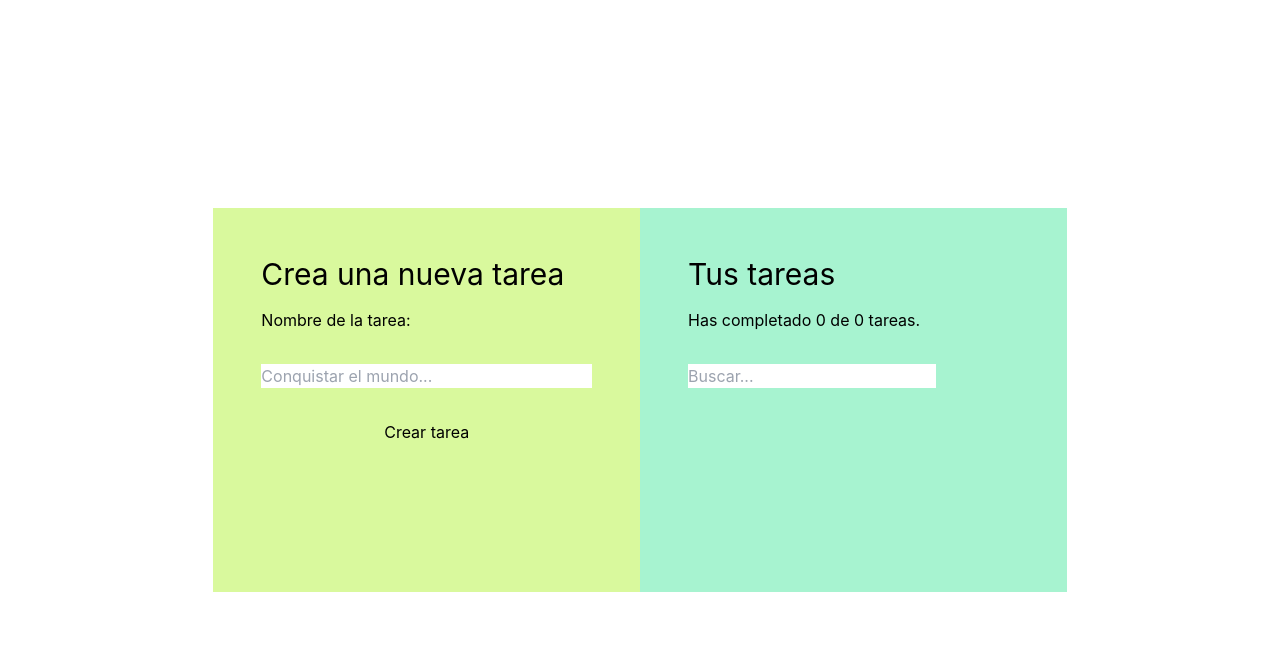
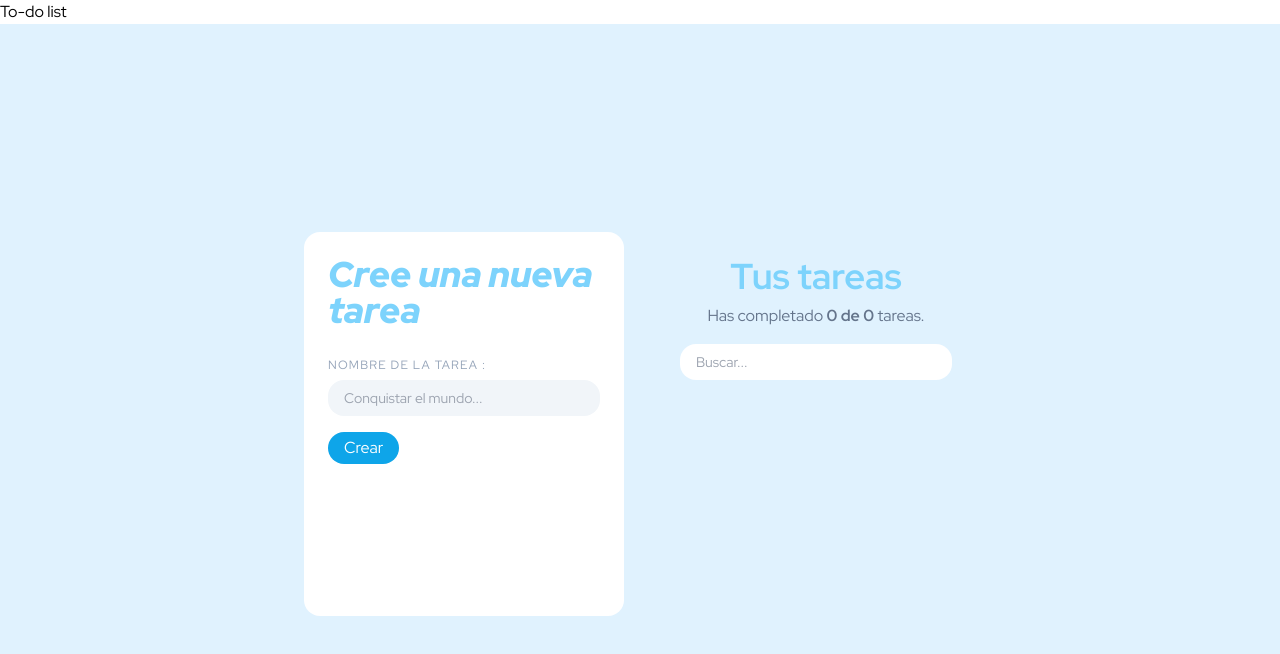
Before and after one commit to marthadominguez/to-do-list, a React (Create React App) app: page / in a window 1280 px wide. Shown: the top 654 px of the page. Built offline with nearby package versions, Linux system fonts and the light colour scheme.

Commit message:
estilos añadidos

```diff
--- a/public/index.html
+++ b/public/index.html
@@ -8,6 +8,14 @@
       name="description"
       content="Web site created using create-react-app"
     />
+    <link
+      href="https://fonts.googleapis.com/icon?family=Material+Icons+Round"
+      rel="stylesheet"
+    />
+    <link rel="preconnect" href="https://fonts.googleapis.com">
+<link rel="preconnect" href="https://fonts.gstatic.com" crossorigin>
+<link href="https://fonts.googleapis.com/css2?family=Red+Hat+Display:ital,wght@0,400;0,500;0,700;0,900;1,900&display=swap" rel="stylesheet"
+
     <!--
       manifest.json provides metadata used when your web app is installed on a
       user's mobile device or desktop. See https://developers.google.com/web/fundamentals/web-app-manifest/
--- a/src/App.js
+++ b/src/App.js
@@ -1,27 +1,21 @@
 import React, { useState } from "react";
 import { TodoSearch } from './components/TodoSearch'
 import { TodoItem } from './components/TodoItem';
-import { TodoList } from './components/TodoList';
+import useLocalStorage from "./customHooks/useLocalStorage";
 
 function App() {
 
-  const localStorageTodos = localStorage.getItem('TODOS_V1')
-  let parsedTodos;
-  if (!localStorageTodos) {
-    // no existen todos todavía, le asignamos entonces una lista vacía.
-    localStorage.setItem('TODOS_V1', JSON.stringify([]))
-    parsedTodos = []
-  } else {
-    //todos ya existentes
-    parsedTodos = JSON.parse(localStorageTodos)
-  }
+  const { item: todos, guardarItem: guardarTodos } = useLocalStorage("TODOS_V1", []);
+  const [newTodo, setNewTodo] = useState("");
+  const [busqueda, setBusqueda] = useState("");
 
-  const [busqueda, setBusqueda] = useState("");
-  const [todos, setTodos] = useState(parsedTodos)
   const todosCompletados = todos.filter(todo => todo.completed).length;
   const todosTotal = todos.length;
 
   let todosBuscados = [];
+
+  // Si no hay búsqueda, devuelve la lista de todos los TODO's en el Local Storage
+  // De lo contrario, filtra la lista de TODO's y retorna los que incluyen el texto buscado
   if (busqueda.length < 1) {
     todosBuscados = todos
   } else {
@@ -32,10 +26,18 @@ function App() {
     });
   }
 
-  const guardarTodos = (newTodos) => {
-    const stringifiedTodos = JSON.stringify(newTodos);
-    localStorage.setItem('TODOS_V1', stringifiedTodos);
-    setTodos(newTodos);
+  const crearTodo = (text) => {
+    const newTodos = [...todos];
+    newTodos.push({
+      text,
+      completed: false
+    })
+    guardarTodos(newTodos);
+  }
+
+  const onSubmit = (event) => {
+    event.preventDefault();
+    crearTodo(newTodo);
   }
 
   const completarTodos = (texto) => {
@@ -55,30 +57,39 @@ function App() {
     guardarTodos(newTodos);
   }
 
+  const onChange = (event) => {
+    setNewTodo(event.target.value);
+    console.log(event.target.value)
+  };
+
   return (
-    <div className="App flex justify-center h-screen items-center">
-      <div className="bg-lime-200 p-12 flex flex-col w-1/3 h-96">
-        <h2 className="text-3xl">Crea una nueva tarea</h2>
-        <span className="my-4">Nombre de la tarea:</span>
-        <input className="my-4" placeholder="Conquistar el mundo..."></input>
-        <button className="my-4" type="button" onClick={console.log()} >Crear tarea</button>
+    <div className="App font bg-color flex justify-center h-screen items-center font-sans">
+      <div className="bg-white p-6 m-4 flex flex-col w-1/4 h-96 rounded-2xl">
+        <h2 className="text-4xl font-bold text-sky-300 mb-6 leading-9 italic">Cree una nueva tarea</h2>
+        <form onSubmit={onSubmit}>
+          <label htmlFor="tarea" className="tracking-widest text-slate-400 text-xs">NOMBRE DE LA TAREA :</label>
+          <input value={newTodo} id="tarea" onChange={onChange} className="my-2 input rounded-2xl" placeholder="Conquistar el mundo..."></input>
+          <button className="my-2 button text-white" type="submit" disabled={newTodo === "" ? true : false }>Crear</button>
+        </form>
       </div>
-      <div className="bg-emerald-200 p-12 flex flex-col w-1/3 h-96" >
-        <h2 className="text-3xl" >Tus tareas </h2>
-        <span className="my-4" >Has completado {todosCompletados} de {todosTotal} tareas.</span>
+
+      <div className=" p-6 m-4 flex flex-col w-1/4 h-96 rounded-2xl" >
+        <h2 className="text-4xl font-bold text-center text-sky-300" >Tus tareas </h2>
+        <span className="my-2 text-center text-slate-500" >Has completado <b>{todosCompletados} de {todosTotal}</b> tareas.</span>
         <TodoSearch busqueda={busqueda} setBusqueda={setBusqueda} ></TodoSearch>
-        <TodoList>
+        <ul className="overflow-auto">
           {todosBuscados.map((todo, index) => (
             <TodoItem
               key={index}
               text={todo.text}
               completed={todo.completed}
               onComplete={() => completarTodos(todo.text)}
-              onDelete={()=> eliminarTodos(todo.text)}
-              >
+              onDelete={() => eliminarTodos(todo.text)}
+            >
             </TodoItem>))}
-        </TodoList>
+        </ul>
       </div>
+
     </div>
   );
 }
--- a/src/components/TodoItem.jsx
+++ b/src/components/TodoItem.jsx
@@ -1,11 +1,15 @@
 import React from "react";
 
-export const TodoItem = ({text, onComplete, onDelete}) => {
+export const TodoItem = ({ text, onComplete, onDelete }) => {
   return (
-    <div className="my-4">
-      <button className="mx-4" onClick={onComplete}>check</button>
-      <span >{text}</span>
-      <button className="mx-4" onClick={onDelete}>delete</button>
+    <div className="my-2 todo-item flex">
+      <button className="px-2 flex items-center text-sky-100 hover:text-sky-300" onClick={onComplete}>
+        <span className="material-icons-round text-xl">radio_button_unchecked</span>
+      </button>
+      <span className="w-11/12 text-slate-600 flex items-center">{text}</span>
+      <button className="px-2 flex items-center text-sky-100 hover:text-red-500" onClick={onDelete}>
+        <span className="material-icons-round text-xl">close</span>
+      </button>
     </div>
   );
 };
--- a/src/components/TodoList.jsx
+++ /dev/null
@@ -1,9 +0,0 @@
-import React from 'react';
-
-export const TodoList = (props) => {
-  return <div>
-    <section>
-      <ul>{props.children}</ul>
-    </section>
-  </div>;
-};
--- a/src/components/TodoSearch.jsx
+++ b/src/components/TodoSearch.jsx
@@ -7,7 +7,7 @@ export const TodoSearch = ({busqueda, setBusqueda}) => {
 
   return (
     <div>
-      <input className="my-4" onChange={onSearch} value={busqueda} placeholder="Buscar..."></input>
+      <input className="my-2 search" onChange={onSearch} value={busqueda} placeholder="Buscar..."></input>
     </div>
   );
 };
--- /dev/null
+++ b/src/customHooks/useLocalStorage.js
@@ -0,0 +1,28 @@
+import { useState } from "react";
+
+// Hook para guardar en el Local Storage los TODO's
+const useLocalStorage = (itemName, initialValue) => {
+    const localStorageItem = localStorage.getItem(itemName)
+    let parsedItems;
+
+    // Si no existe item en el Local Storage, le asigna una lista vacía.
+    // De lo contrario, convierte en un array los items existentes en parsedItems.
+    if (!localStorageItem) {
+        localStorage.setItem(itemName, JSON.stringify(initialValue));
+        parsedItems = []
+    } else {
+        parsedItems = JSON.parse(localStorageItem)
+    }
+
+    const [item, setItem] = useState(parsedItems)
+
+    const guardarItem = (newItem) => {
+        const stringifiedItem = JSON.stringify(newItem);
+        localStorage.setItem(itemName, stringifiedItem);
+        setItem(newItem);
+    }
+
+    return { item, guardarItem };
+};
+
+export default useLocalStorage;
--- a/src/index.css
+++ b/src/index.css
@@ -2,16 +2,22 @@
 @tailwind components;
 @tailwind utilities;
 
-body {
-  margin: 0;
-  font-family: -apple-system, BlinkMacSystemFont, 'Segoe UI', 'Roboto', 'Oxygen',
-    'Ubuntu', 'Cantarell', 'Fira Sans', 'Droid Sans', 'Helvetica Neue',
-    sans-serif;
-  -webkit-font-smoothing: antialiased;
-  -moz-osx-font-smoothing: grayscale;
+.search {
+  @apply rounded-2xl px-4 h-9 block bg-white w-full focus:outline-none sm:text-sm;
 }
 
-code {
-  font-family: source-code-pro, Menlo, Monaco, Consolas, 'Courier New',
-    monospace;
+.input {
+  @apply mt-1 py-2 px-4 bg-slate-100 focus:outline-none block w-full sm:text-sm;
 }
+
+.button {
+  @apply rounded-2xl px-4 py-1 bg-sky-500 focus:outline-none;
+}
+
+.todo-item {
+  @apply rounded-2xl h-9 bg-white focus:outline-none
+}
+
+.bg-color {
+  @apply bg-sky-100
+}
--- a/tailwind.config.js
+++ b/tailwind.config.js
@@ -1,7 +1,11 @@
 module.exports = {
-  content: [ "./src/**/*.{js,jsx,ts,tsx}",  ],
+  content: ["./src/**/*.{js,jsx,ts,tsx}",],
   theme: {
-    extend: {},
+    extend: {
+      fontFamily: {
+        sans: ['Red Hat Display', 'sans-serif'],
+      },
+    },
   },
   plugins: [],
 }
```
